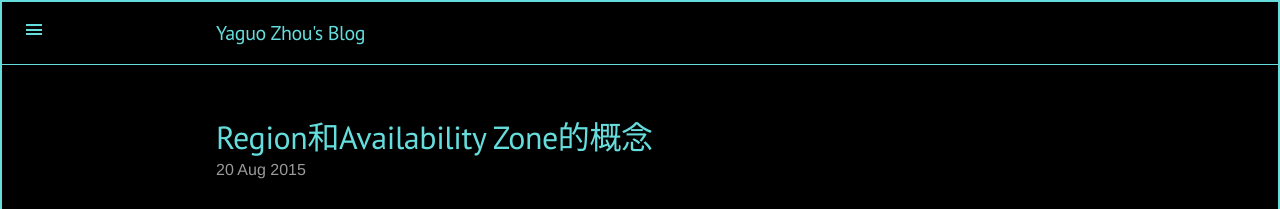
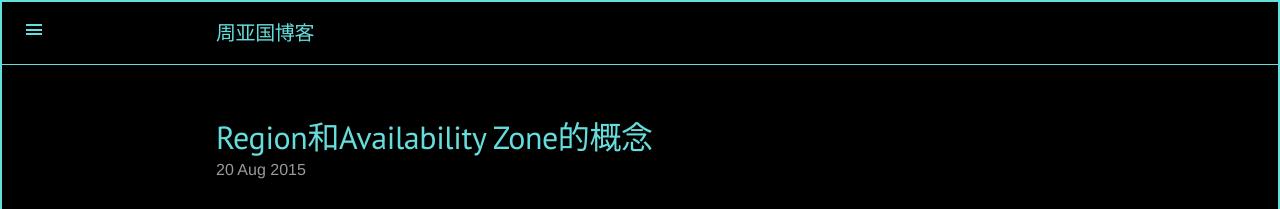
Before and after one commit to CheeseLee/zhouyaguo.github.io, a Jekyll site: the page built from index.html, in a window 1280 px wide. Shown: the top 209 px of the page. Built offline with Jekyll 4.4.1, drawn with Linux system fonts in a browser that asks for light colours; Markdown is read by kramdown in place of the engine named in the settings; the list of posts is cut into pages by our own code.

Commit message:
update header

```diff
--- a/_config.yml
+++ b/_config.yml
@@ -9,7 +9,7 @@ permalink:           pretty
 relative_permalinks: true
 
 # Setup
-title:               Yaguo Zhou's Blog
+title:               周亚国博客
 tagline:             ''
 description:         '不看代码的讨论都是扯淡'
 url:                 http://zhouyaguo.github.io
```
